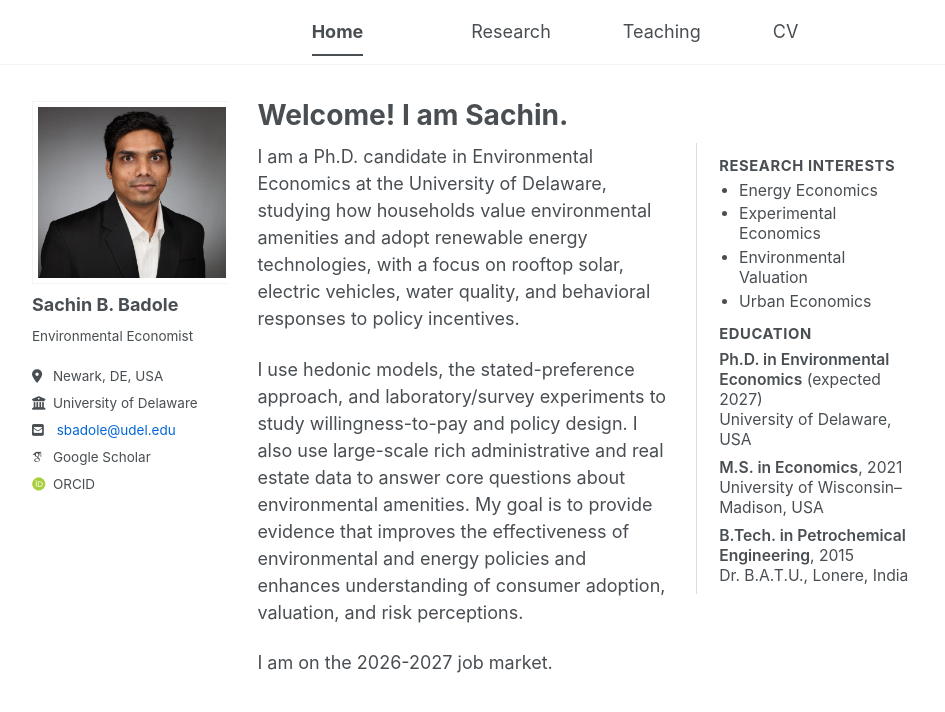
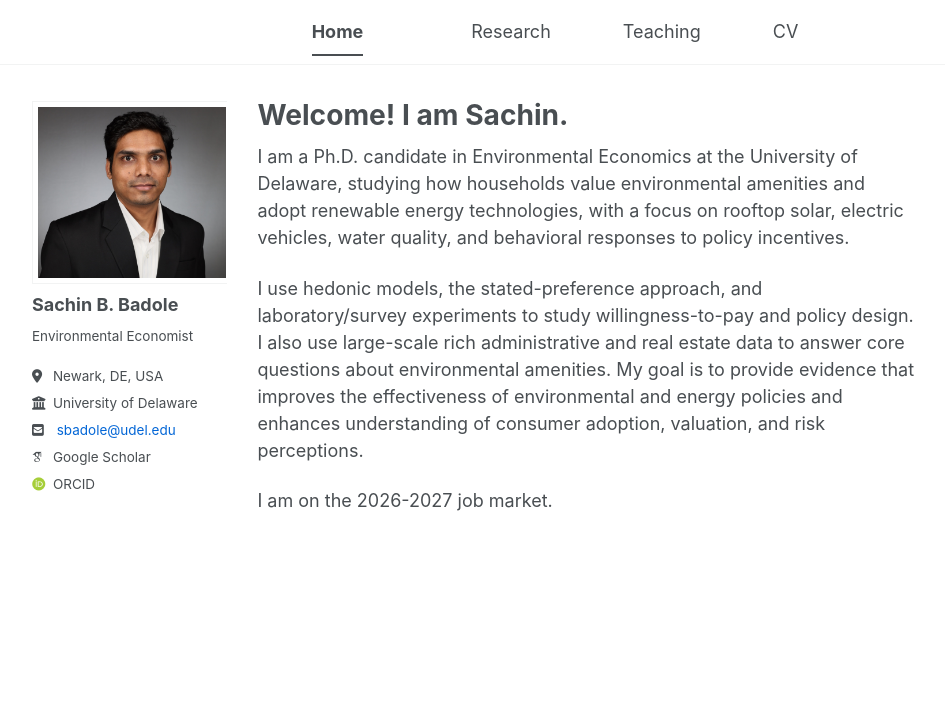
Before and after one commit to sachin-b-badole/sachin-b-badole.github.io, a Jekyll site: the page built from _pages/about.md, in a window 1280 px wide. Shown: the top 712 px of the page, without its empty margins (76-1021 px from the left). Built offline with Jekyll 4.4.1, drawn with Linux system fonts in a browser that asks for light colours; some web fonts are replaced; a script bundle is joined from its source files by our own code; library files that are not in the unit come from our copies; some of the changed lines change nothing that is shown.

Commit message:
Update about.md

```diff
--- a/_pages/about.md
+++ b/_pages/about.md
@@ -7,6 +7,24 @@ redirect_from:
   - /about/
   - /about.html
 ---
+
+I am a Ph.D. candidate in Environmental Economics at the University of Delaware, studying how households value environmental amenities and adopt renewable energy technologies, with a focus on rooftop solar, electric vehicles, water quality, and behavioral responses to policy incentives.
+
+I use hedonic models, the stated-preference approach, and laboratory/survey experiments to study willingness-to-pay and policy design. I also use large-scale rich administrative and real estate data to answer core questions about environmental amenities. My goal is to provide evidence that improves the effectiveness of environmental and energy policies and enhances understanding of consumer adoption, valuation, and risk perceptions.
+
+I am on the 2026-2027 job market.
+
+
+
+
+
+
+
+
+{% comment %}
+
+
+
 <div class="right-column-box">
   <h3>Research Interests</h3>
   <ul>
@@ -27,20 +45,6 @@ redirect_from:
   Dr. B.A.T.U., Lonere, India</p>
 </div>
 
-I am a Ph.D. candidate in Environmental Economics at the University of Delaware, studying how households value environmental amenities and adopt renewable energy technologies, with a focus on rooftop solar, electric vehicles, water quality, and behavioral responses to policy incentives.
-
-I use hedonic models, the stated-preference approach, and laboratory/survey experiments to study willingness-to-pay and policy design. I also use large-scale rich administrative and real estate data to answer core questions about environmental amenities. My goal is to provide evidence that improves the effectiveness of environmental and energy policies and enhances understanding of consumer adoption, valuation, and risk perceptions.
-
-I am on the 2026-2027 job market.
-
-
-
-
-
-
-
-
-{% comment %}
 
 #Academic Pages is a ready-to-fork GitHub Pages template for academic personal websites
 
```
